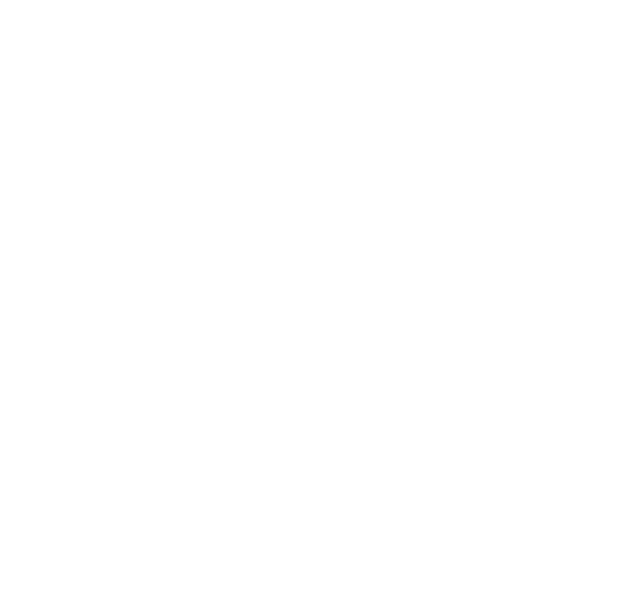
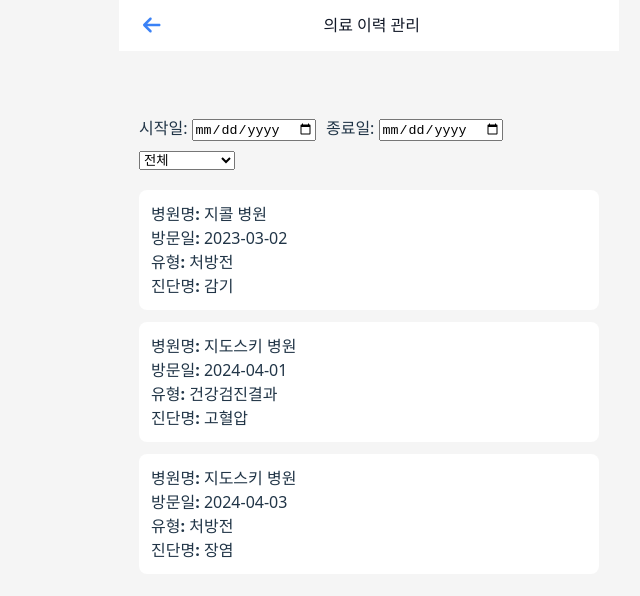
Before and after one commit to keroro7729/medinyang, a React (Vite) app in the folder medinyang-vite/: page /history in a window 1280 px wide. Before the commit this address had no page. Shown: the top 596 px of the page, without its empty margins (271-911 px from the left). Built offline with nearby package versions, Linux system fonts and the light colour scheme.

Commit message:
feat:메인홈 및 history 페이지 추가, 페이지 이동 및 topheader 이전 버튼 구현

```diff
--- a/medinyang-vite/src/App.jsx
+++ b/medinyang-vite/src/App.jsx
@@ -1,14 +1,18 @@
 import React from 'react';
 import { BrowserRouter as Router, Routes, Route } from 'react-router-dom';
 import UploadPage from './pages/UploadPage';
+import MainHome from './pages/MainHome';
 import ChatPage from './pages/ChatPage';
+import HistoryPage from './pages/HistoryPage';
 
 function App() {
   return (
     <Router>
       <Routes>
-        <Route path="/" element={<UploadPage />} />
+        <Route path="/" element={<MainHome />} />
+        <Route path="/upload" element={<UploadPage />} />
         <Route path="/chat" element={<ChatPage />} />
+        <Route path="/history" element={<HistoryPage />} />
       </Routes>
     </Router>
   );
--- /dev/null
+++ b/medinyang-vite/src/components/History/HistoryList.jsx
@@ -0,0 +1,28 @@
+import React from 'react';
+
+const HistoryList = ({ data }) => {
+  if (!data.length) return <p>기록이 없습니다.</p>;
+
+  return (
+    <div>
+      {data.map((item, idx) => (
+        <div
+          key={idx}
+          style={{
+            backgroundColor: '#ffffff',
+            borderRadius: '8px',
+            padding: '12px',
+            marginBottom: '12px'
+          }}
+        >
+          <div><strong>병원명:</strong> {item.hospital}</div>
+          <div><strong>방문일:</strong> {item.date}</div>
+          <div><strong>유형:</strong> {item.type}</div>
+          <div><strong>진단명:</strong> {item.diagnosis}</div>
+        </div>
+      ))}
+    </div>
+  );
+};
+
+export default HistoryList;
--- a/medinyang-vite/src/components/TopHeader.jsx
+++ b/medinyang-vite/src/components/TopHeader.jsx
@@ -4,15 +4,11 @@
 import { FontAwesomeIcon } from '@fortawesome/react-fontawesome';
 import { faArrowLeft } from '@fortawesome/free-solid-svg-icons';
 
-const TopHeader = ({ title = '제목 없음', backTo = -1 }) => {
+const TopHeader = ({ title = '제목 없음', backTo = '/' }) => {
   const navigate = useNavigate();
 
   const handleBack = () => {
-    if (typeof backTo === 'number') {
-      navigate(backTo); // 기본 -1: 뒤로가기
-    } else {
-      navigate(backTo); // 특정 경로로 이동
-    }
+    navigate(backTo);
   };
 
   return (
@@ -37,11 +33,11 @@
           borderRadius: '6px',
           border: 'none',
           cursor: 'pointer',
-          marginLeft:'20px',
+          marginLeft: '20px',
           transition: 'color 0.2s ease',
         }}
         onMouseEnter={(e) => (e.currentTarget.style.color = '#1D4ED8')}
-  onMouseLeave={(e) => (e.currentTarget.style.color = '#3B82F6')}
+        onMouseLeave={(e) => (e.currentTarget.style.color = '#3B82F6')}
       >
         <FontAwesomeIcon icon={faArrowLeft} />
       </button>
--- /dev/null
+++ b/medinyang-vite/src/pages/HistoryPage.jsx
@@ -0,0 +1,73 @@
+import React, { useState } from 'react';
+import HistoryList from '../components/History/HistoryList';
+import TopHeader from '../components/TopHeader';
+
+const dummyData = [
+  { hospital: '지콜 병원', date: '2023-03-02', type: '처방전', diagnosis: '감기' },
+  { hospital: '지도스키 병원', date: '2024-04-01', type: '건강검진결과', diagnosis: '고혈압' },
+  { hospital: '지도스키 병원', date: '2024-04-03', type: '처방전', diagnosis: '장염' },
+];
+
+const HistoryPage = () => {
+  const [filterType, setFilterType] = useState('전체');
+  const [startDate, setStartDate] = useState('');
+  const [endDate, setEndDate] = useState('');
+
+  const filteredData = dummyData.filter(item => {
+    const inDateRange =
+      (!startDate || item.date >= startDate) &&
+      (!endDate || item.date <= endDate);
+    const inType = filterType === '전체' || item.type === filterType;
+    return inDateRange && inType;
+  });
+
+  return (
+    <div style={{
+      width: '100vw',
+      height: '100vh',
+      backgroundColor: '#f5f5f5',
+      display: 'flex',
+      justifyContent: 'center',
+      alignItems: 'center',
+    }}>
+      <div style={{
+        width: '100%',
+        maxWidth: '500px',
+        height: '100%',
+        display: 'flex',
+        flexDirection: 'column',
+        backgroundColor: '#f5f5f5',
+      }}>
+        {/* 헤더 */}
+        <TopHeader title="의료 이력 관리" />
+
+        {/* 필터 + 리스트 */}
+        <div style={{ flex: 1, overflowY: 'auto', padding: '20px' }}>
+          {/* 필터 영역 */}
+          <div style={{ marginBottom: '20px' }}>
+            <label>
+              시작일: <input type="date" value={startDate} onChange={e => setStartDate(e.target.value)} />
+            </label>
+            <label style={{ marginLeft: '10px' }}>
+              종료일: <input type="date" value={endDate} onChange={e => setEndDate(e.target.value)} />
+            </label>
+            <select
+              value={filterType}
+              onChange={e => setFilterType(e.target.value)}
+              style={{ display: 'block', marginTop: '10px' }}
+            >
+              <option value="전체">전체</option>
+              <option value="처방전">처방전</option>
+              <option value="건강검진결과">건강검진결과</option>
+            </select>
+          </div>
+
+          {/* 리스트 */}
+          <HistoryList data={filteredData} />
+        </div>
+      </div>
+    </div>
+  );
+};
+
+export default HistoryPage;
--- /dev/null
+++ b/medinyang-vite/src/pages/MainHome.jsx
@@ -0,0 +1,57 @@
+import React from 'react';
+import { useNavigate } from 'react-router-dom';
+import TopHeader from '../components/TopHeader';
+
+const MainHome = () => {
+  const navigate = useNavigate();
+
+  return (
+    <div style={{
+      width: '100vw',
+      height: '100vh',
+      backgroundColor: '#f5f5f5',
+      display: 'flex',
+      justifyContent: 'center',
+      alignItems: 'center',
+    }}>
+      <div style={{
+        width: '100%',
+        maxWidth: '500px',
+        height: '100%',
+        backgroundColor: '#f5f5f5',
+        display: 'flex',
+        flexDirection: 'column',
+      }}>
+        <TopHeader title="메디냥 메인" />
+
+        <div style={{
+          flex: 1,
+          display: 'flex',
+          flexDirection: 'column',
+          justifyContent: 'center',
+          alignItems: 'center',
+          gap: '20px',
+          padding: '20px'
+        }}>
+          <button onClick={() => navigate('/chat')} style={btnStyle}>메디냥 AI 채팅</button>
+          <button onClick={() => navigate('/upload')} style={btnStyle}>의료기록 업로드</button>
+          <button onClick={() => navigate('/history')} style={btnStyle}>의료 이력 관리</button>
+        </div>
+      </div>
+    </div>
+  );
+};
+
+const btnStyle = {
+  width: '80%',
+  padding: '14px',
+  fontSize: '16px',
+  fontWeight: 'bold',
+  backgroundColor: '#4CAF50',
+  color: 'white',
+  border: 'none',
+  borderRadius: '8px',
+  cursor: 'pointer'
+};
+
+export default MainHome;
```
